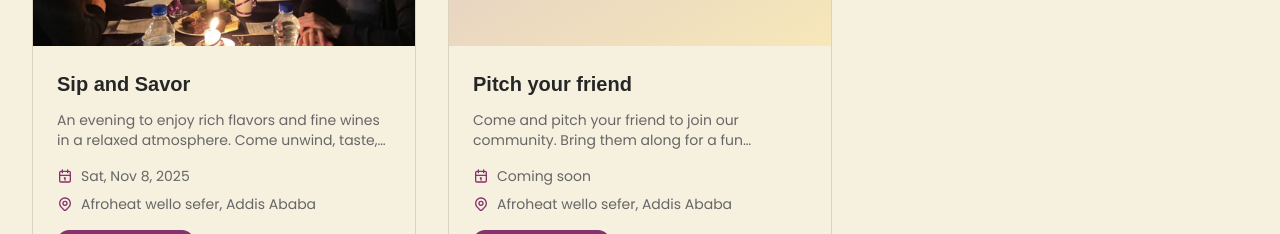
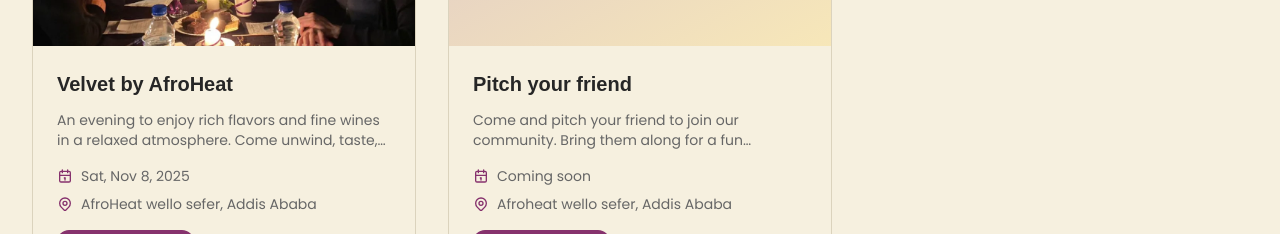
Before and after one commit to x0nata/AfroHeat, a React (Vite) app: page /events in a window 1280 px wide. Shown: the part 718-952 px from the top of the page. Built offline with nearby package versions, Linux system fonts and the light colour scheme; a web font is replaced by a local one.

Commit message:
hhhhhhhhhh

```diff
--- a/src/pages/Events.tsx
+++ b/src/pages/Events.tsx
@@ -23,10 +23,10 @@ const Events: React.FC = () => {
   const allEvents = [
     {
       id: 1,
-      title: "Sip and Savor",
+      title: "Velvet by AfroHeat",
       date: "2025-11-08",
       time: "",
-      location: "Afroheat wello sefer, Addis Ababa",
+      location: "AfroHeat wello sefer, Addis Ababa",
       description: "An evening to enjoy rich flavors and fine wines in a relaxed atmosphere. Come unwind, taste, and discover your new favorite pour.",
       instructor: "All Instructors",
       price: "",
@@ -57,10 +57,10 @@ const Events: React.FC = () => {
     // Social and Networking Events
     {
       id: 1,
-      title: "Afroheat Escape",
+      title: "AfroHeat Escape",
       date: "2024-09-15",
       time: "",
-      location: "Afroheat wello sefer, Addis Ababa",
+      location: "AfroHeat wello sefer, Addis Ababa",
       description: "An event to connect with like-minded individuals in a relaxed atmosphere.",
       instructor: "All Instructors",
       price: "",
@@ -77,7 +77,7 @@ const Events: React.FC = () => {
       title: "Wine Tasting",
       date: "2024-08-20",
       time: "",
-      location: "Afroheat wello sefer, Addis Ababa",
+      location: "AfroHeat wello sefer, Addis Ababa",
       description: "An elegant wine tasting experience with carefully selected varieties.",
       instructor: "All Instructors",
       price: "",
@@ -94,7 +94,7 @@ const Events: React.FC = () => {
       title: "Annual Award Ceremony",
       date: "2024-06-10",
       time: "",
-      location: "Afroheat wello sefer, Addis Ababa",
+      location: "AfroHeat wello sefer, Addis Ababa",
       description: "Celebrating our community's achievements and recognizing outstanding members.",
       instructor: "All Instructors",
       price: "",
@@ -112,7 +112,7 @@ const Events: React.FC = () => {
       title: "shape of me: a sculpting experience",
       date: "2024-07-22",
       time: "",
-      location: "Afroheat wello sefer, Addis Ababa",
+      location: "AfroHeat wello sefer, Addis Ababa",
       description: "A unique sculpting experience.",
       instructor: "All Instructors",
       price: "",
@@ -129,7 +129,7 @@ const Events: React.FC = () => {
       title: "Glow Painting in the Dark",
       date: "2024-05-18",
       time: "",
-      location: "Afroheat wello sefer, Addis Ababa",
+      location: "AfroHeat wello sefer, Addis Ababa",
       description: "Experience the fun of glow painting.",
       instructor: "All Instructors",
       price: "",
@@ -147,7 +147,7 @@ const Events: React.FC = () => {
       title: "Make your own Jebena",
       date: "2024-04-05",
       time: "",
-      location: "Afroheat wello sefer, Addis Ababa",
+      location: "AfroHeat wello sefer, Addis Ababa",
       description: "Learn to craft your own traditional Jebena coffee pot in this hands-on workshop.",
       instructor: "All Instructors",
       price: "",
@@ -164,7 +164,7 @@ const Events: React.FC = () => {
       title: "Puppy Therapy Day",
       date: "2024-03-12",
       time: "",
-      location: "Afroheat wello sefer, Addis Ababa",
+      location: "AfroHeat wello sefer, Addis Ababa",
       description: "A heartwarming day with therapy puppies to reduce stress and boost mood.",
       instructor: "All Instructors",
       price: "",
@@ -189,7 +189,7 @@ const Events: React.FC = () => {
       title: "Bake Sale",
       date: "2024-02-14",
       time: "",
-      location: "Afroheat wello sefer, Addis Ababa",
+      location: "AfroHeat wello sefer, Addis Ababa",
       description: "Delicious homemade baked goods available for purchase to support our community.",
       instructor: "All Instructors",
       price: "",
@@ -206,7 +206,7 @@ const Events: React.FC = () => {
       title: "The Fitting Room",
       date: "2024-01-20",
       time: "",
-      location: "Afroheat wello sefer, Addis Ababa",
+      location: "AfroHeat wello sefer, Addis Ababa",
       description: "Pop-up fashion event where you can try on and purchase unique clothing items.",
       instructor: "All Instructors",
       price: "",
@@ -223,7 +223,7 @@ const Events: React.FC = () => {
       title: "Grand opening and pop-up",
       date: "2023-12-01",
       time: "",
-      location: "Afroheat wello sefer, Addis Ababa",
+      location: "AfroHeat wello sefer, Addis Ababa",
       description: "Celebrating our grand opening with a special pop-up event featuring various vendors.",
       instructor: "All Instructors",
       price: "",
@@ -240,7 +240,7 @@ const Events: React.FC = () => {
       title: "Homecoming Bazaar",
       date: "2023-11-15",
       time: "",
-      location: "Afroheat wello sefer, Addis Ababa",
+      location: "AfroHeat wello sefer, Addis Ababa",
       description: "A festive bazaar to welcome back community members with local crafts and goods.",
       instructor: "All Instructors",
       price: "",
```
